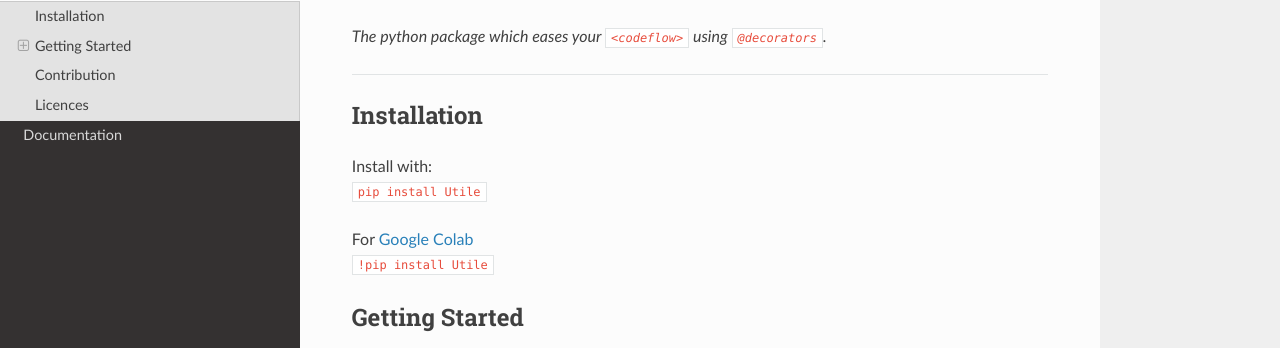
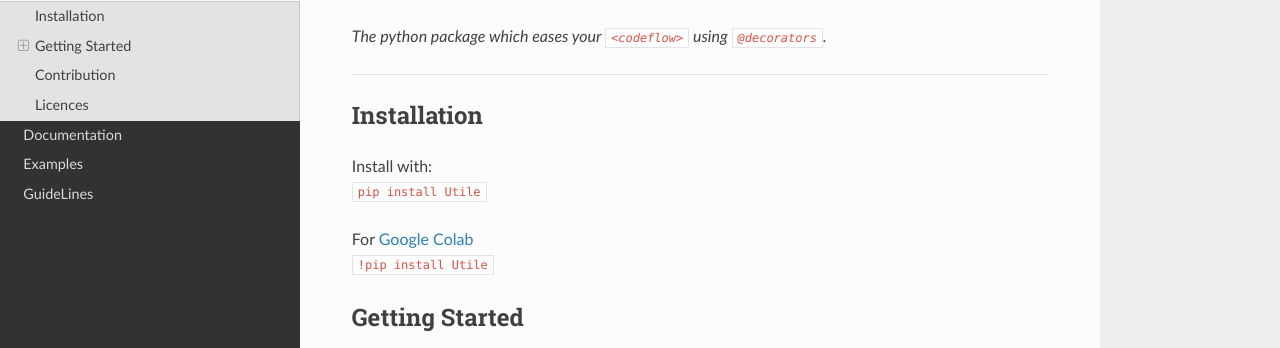
Before and after one commit to j0fiN/utile, an MkDocs documentation site: the page built from docs/index.md, in a window 1280 px wide. Shown: the part 135-483 px from the top of the page. Built offline with MkDocs 1.6.1, drawn with Linux system fonts in a browser that asks for light colours; nearby versions of some CDN libraries.

Commit message:
CFG: adding guidelines

```diff
--- a/mkdocs.yml
+++ b/mkdocs.yml
@@ -2,4 +2,6 @@ site_name: Utile
 nav:
   - Home: index.md
   - Documentation: documentation.md
+  - Examples: examples.md
+  - GuideLines: guidelines.md
 theme: readthedocs
```
